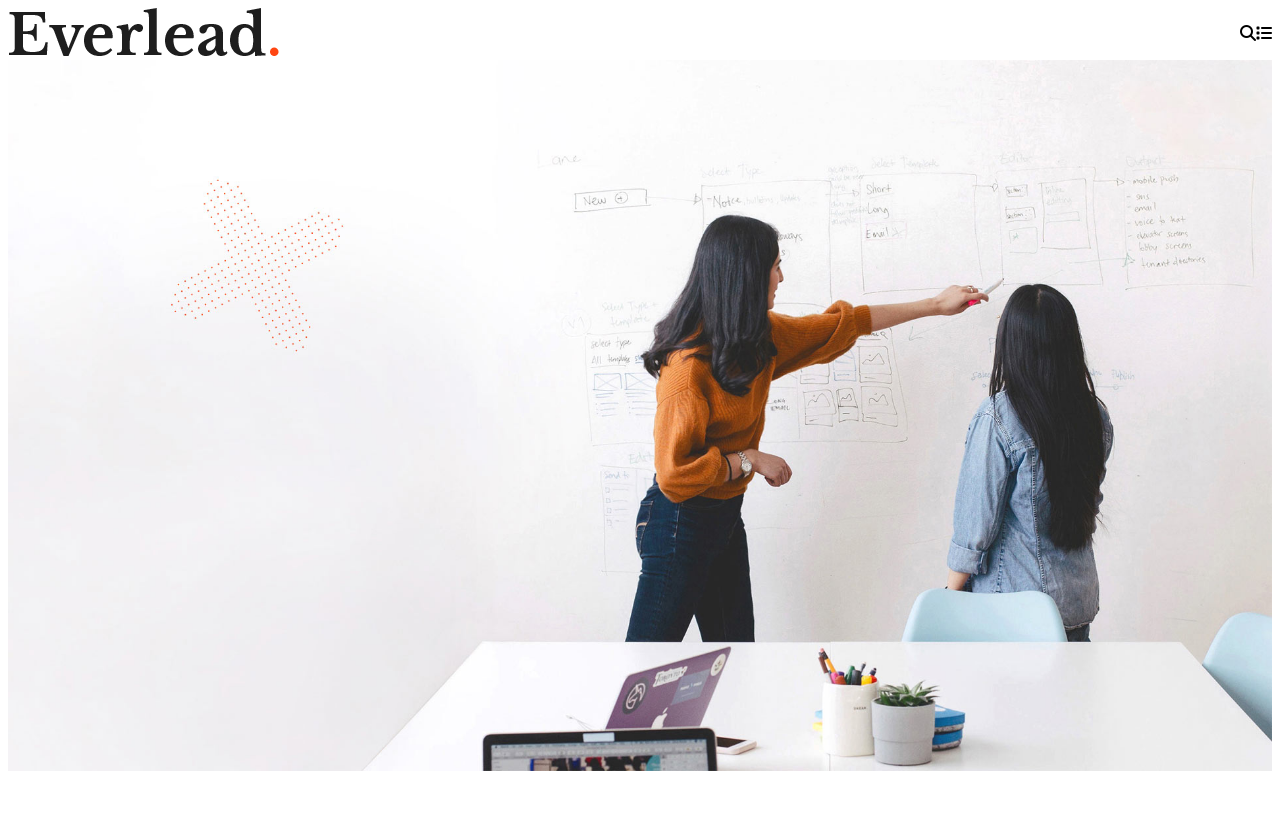
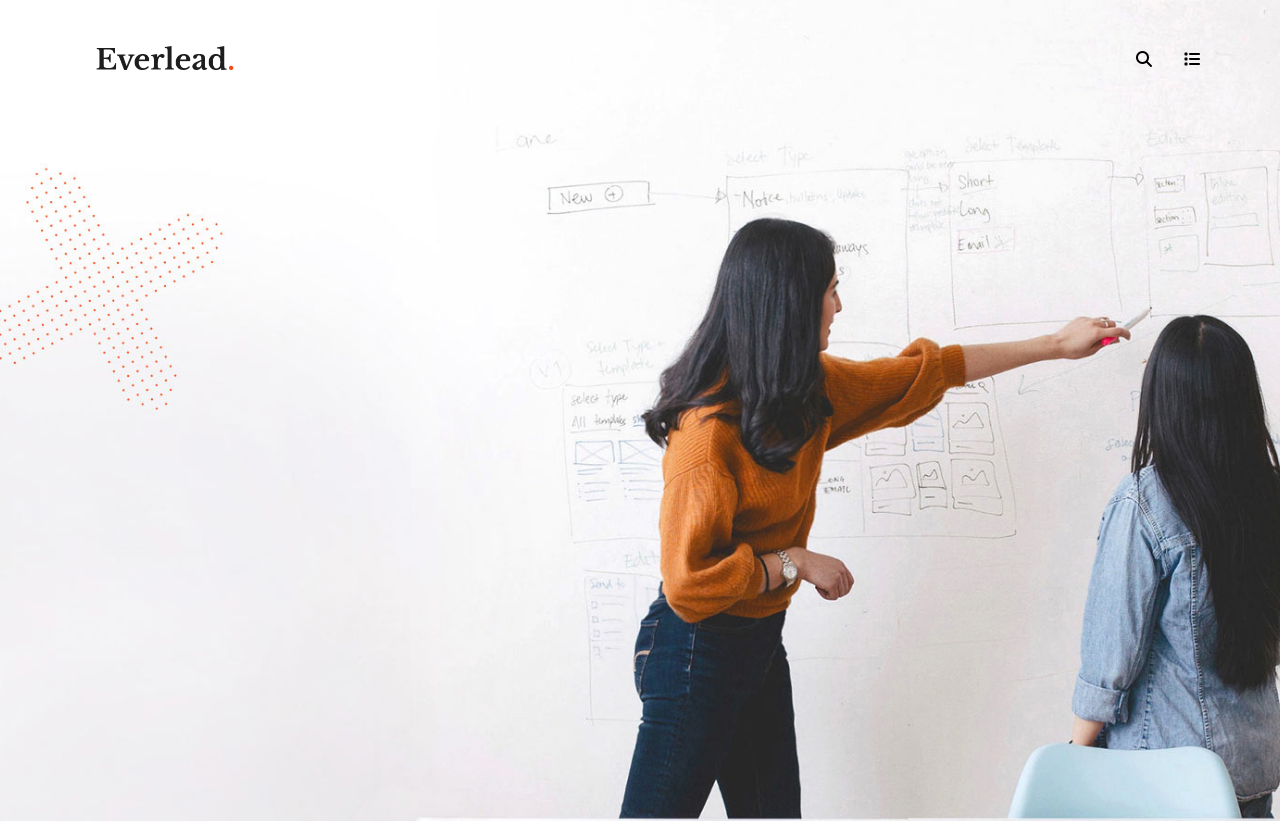
Before and after one commit to DavideIsaia/proj-html-vuejs, a Vue app: page / in a window 1280 px wide. Shown: the top 821 px of the page. Before the commit the page ends 800 px from the top, so only its background shows below. Built offline with nearby package versions, Linux system fonts and the light colour scheme; a web font is replaced by a local one.

Commit message:
struttura navbar

```diff
--- a/src/App.vue
+++ b/src/App.vue
@@ -18,6 +18,50 @@ export default {
     AppMain,
     AppFooter,
   },
+  data() {
+    return {
+      headerLinks: [
+        {
+          url: "#",
+          text: "Homes",
+          active: false,
+        },
+        {
+          url: "#",
+          text: "PAges",
+          active: false,
+        },
+        {
+          url: "#",
+          text: "Blog",
+          active: false,
+        },
+        {
+          url: "#",
+          text: "Shop",
+          active: false,
+        },
+        {
+          url: "#",
+          text: "Events",
+          active: false,
+        },
+        {
+          url: "#",
+          text: "Elements",
+          active: false,
+        },
+      ],
+    };
+  },
+  methods: {
+    isActive: function (index) {
+      this.headerLinks.forEach((element, index) => {
+        this.headerLinks[index].active = false;
+      });
+      this.headerLinks[index].active = !this.headerLinks[index].active;
+    },
+  },
 };
 </script>
 
--- a/src/components/AppHeader.vue
+++ b/src/components/AppHeader.vue
@@ -4,15 +4,17 @@
       <div class="logo">
         <img src="../assets/img/logo-img-01.png" alt="Everlead logo" />
       </div>
-      <ul></ul>
-      <div class="icons">
-        <i class="fas fa-search"></i>
-        <i class="fas fa-list"></i>
-      </div>
+      <ul>
+        <li></li>
+        <li>
+          <a href=""><i class="fas fa-search"></i></a>
+        </li>
+        <li>
+          <a href=""><i class="fas fa-list"></i></a>
+        </li>
+      </ul>
     </nav>
-    <div class="cta">
-      <img src="../assets/img/rev-slider-main-home-img-03.jpg" alt="our team" />
-    </div>
+    <div class="cta"></div>
   </header>
 </template>
 
@@ -24,4 +26,39 @@ export default {
 
 <style lang="scss" scoped>
 @import "../style/variables.scss";
+nav {
+  position: absolute;
+  top: 0;
+  left: 0;
+  right: 0;
+  width: 90%;
+  height: 120px;
+  margin: 0 auto;
+  img {
+    width: 60%;
+    padding: 2rem;
+  }
+  li {
+    display: inline-block;
+    margin: 0 1rem;
+    text-transform: uppercase;
+    line-height: 120px;
+    cursor: pointer;
+    color: $txt-color-14;
+
+    &.active,
+    &:hover {
+      a {
+        color: $txt-color-08;
+      }
+    }
+  }
+}
+
+.cta {
+  background-image: url("../assets/img/rev-slider-main-home-img-03.jpg");
+  background-size: cover;
+  background-position: center;
+  height: 1000px;
+}
 </style>
--- a/src/style/commons.scss
+++ b/src/style/commons.scss
@@ -2,8 +2,19 @@
 @import url('https://fonts.googleapis.com/css2?family=Corinthia&family=Noto+Serif:wght@400;700&display=swap');
 @import url('https://fonts.googleapis.com/css2?family=Lato:wght@300;400&display=swap');
 
+* {
+  margin: 0;
+  padding: 0;
+  box-sizing: border-box;
+}
+
 img {
   width: 100%;
+}
+
+.container {
+  width: 80%;
+  margin: 0 auto;
 }
 
 .flex {
@@ -23,3 +34,12 @@ img {
 .sign {
   font-family: 'Corinthia', cursive;
 }
+
+ul {
+  list-style: none;
+}
+
+a {
+  text-decoration: none;
+  color: inherit;
+}
```
